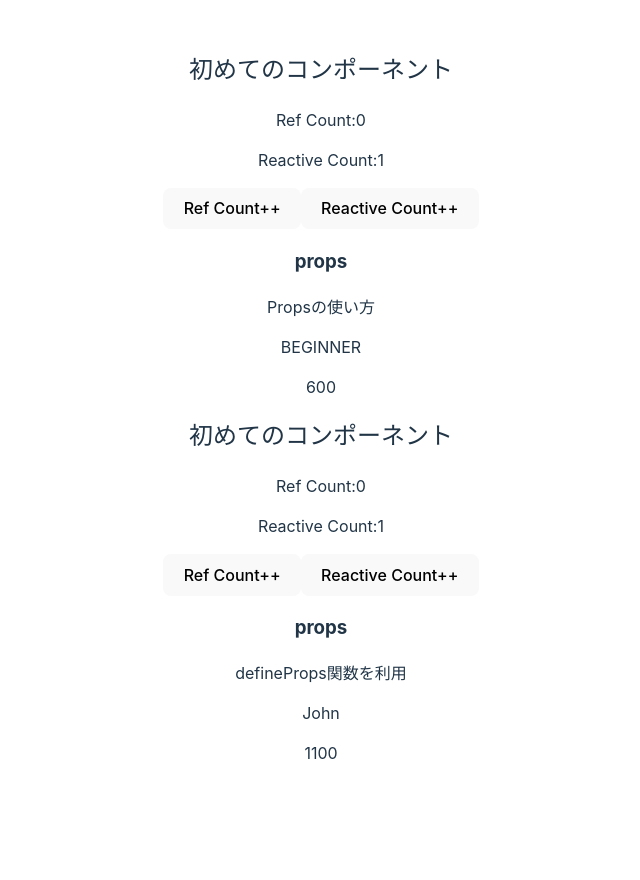
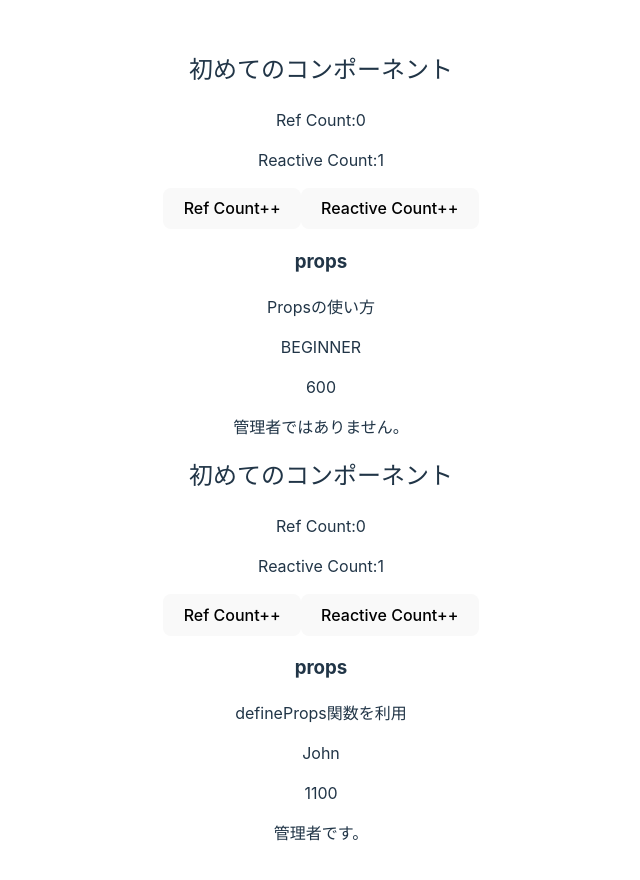
Before and after one commit to yusuke-miura7/vue-learning2, a Vue app in the folder second-vue-app/: page / in a window 1280 px wide. Shown: the top 880 px of the page, without its empty margins (319-959 px from the left). Before the commit the page ends 813 px from the top, so only its background shows below. Built offline with nearby package versions, Linux system fonts and the light colour scheme.

Commit message:
引数がbooleanの場合の適用

```diff
--- a/second-vue-app/src/App.vue
+++ b/second-vue-app/src/App.vue
@@ -5,7 +5,7 @@ import Hello from './components/Hello.vue';
 
 <template>
   <Hello message="Propsの使い方" name="BEGINNER" />
-  <Hello message="defineProps関数を利用" :price="1000"/>
+  <Hello message="defineProps関数を利用" :price="1000" :isAdmin="true"/>
 </template>
 
 <style scoped></style>
--- a/second-vue-app/src/components/Hello.vue
+++ b/second-vue-app/src/components/Hello.vue
@@ -6,6 +6,7 @@ const props = defineProps({
     price: {type:Number, default: 500},
     message:{type: String, required: true},
     name:{type: String, default: 'John'},
+    isAdmin: Boolean,
 });
 
 // ref,reactive関数の実装
@@ -35,5 +36,7 @@ const addReactiveCount = () =>{
     <p>{{ props.message }}</p>
     <p>{{ props.name }}</p>
     <p>{{ props.price +100}}</p>
+    <p v-if="props.isAdmin">管理者です。</p>
+    <p v-else>管理者ではありません。</p>
     </div>
 </template>
```
